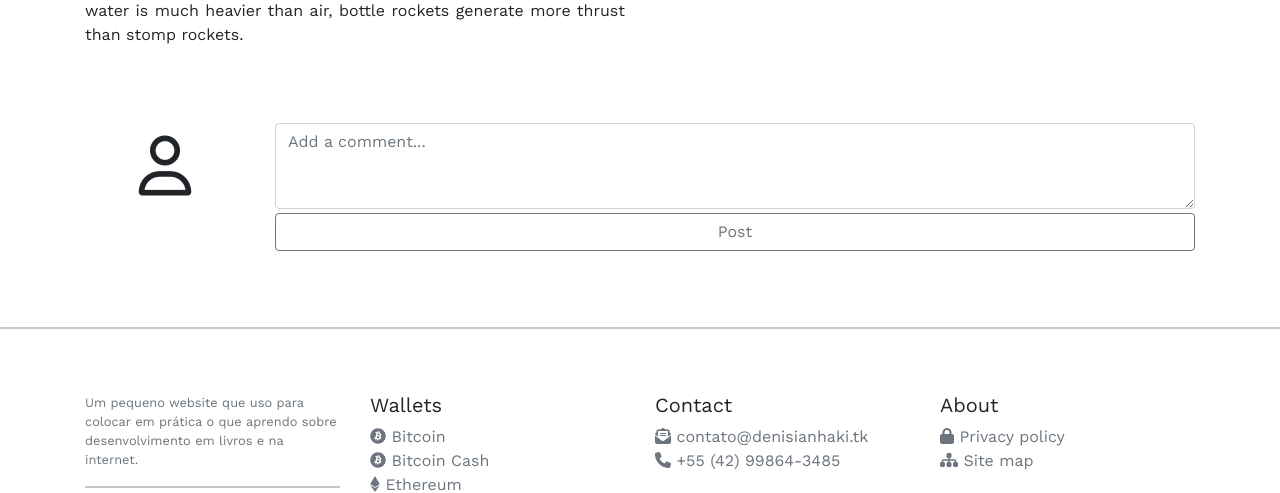
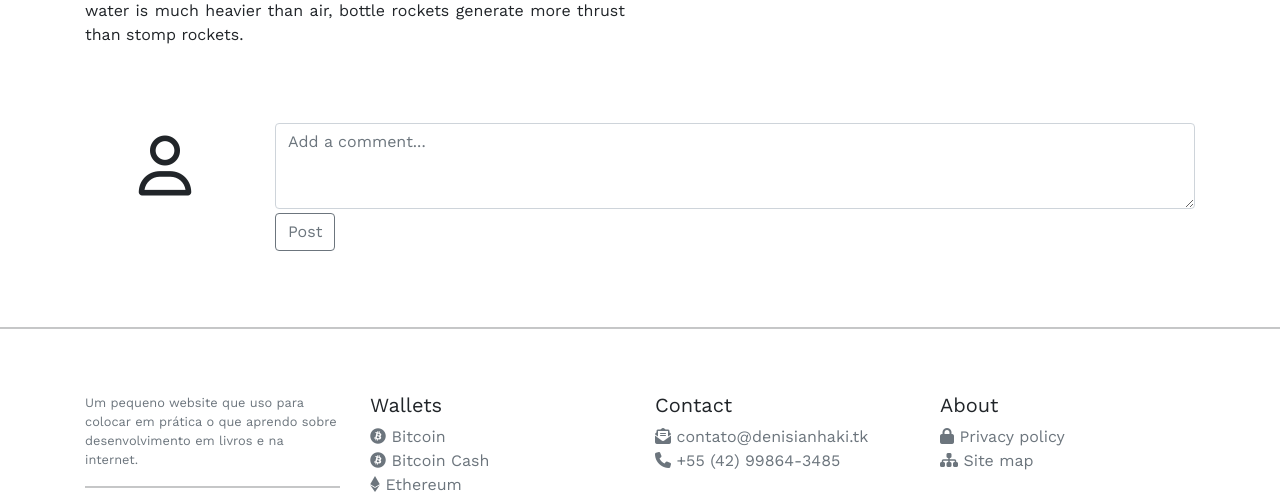
Before and after one commit to MRSW42LT/websiteRocketry, a Flask app: page / in a window 1280 px wide. Shown: the part 1701-2194 px from the top of the page. Run offline with Flask 2, Linux system fonts and the light colour scheme; some libraries are stand-ins or nearby versions.

Commit message:
Update home.html

```diff
--- a/website/templates/home.html
+++ b/website/templates/home.html
@@ -59,9 +59,7 @@
                 <div class="col-10">
                   <div class="form-group">
                     <textarea class="form-control" name="comment" id="comment" rows="3" placeholder="Add a comment..."></textarea>
-                    <div class="d-grid gap-2">
                         <button type="submit" class="btn btn-outline-secondary mt-1">Post</button>
-                    </div>
                   </div>
                 </div>
             </div>
```
